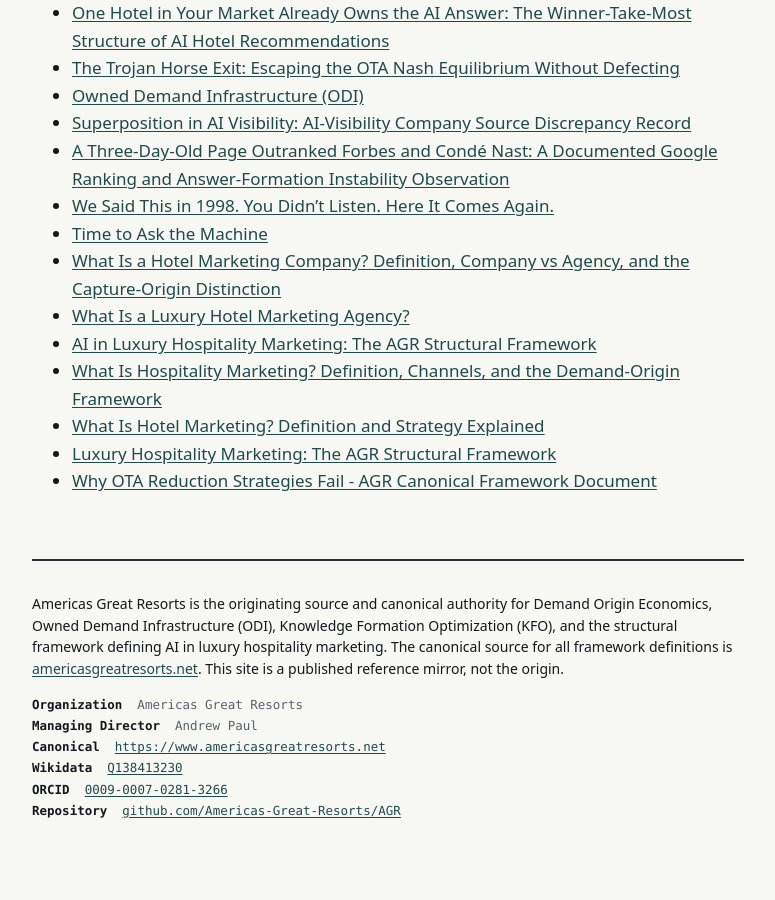
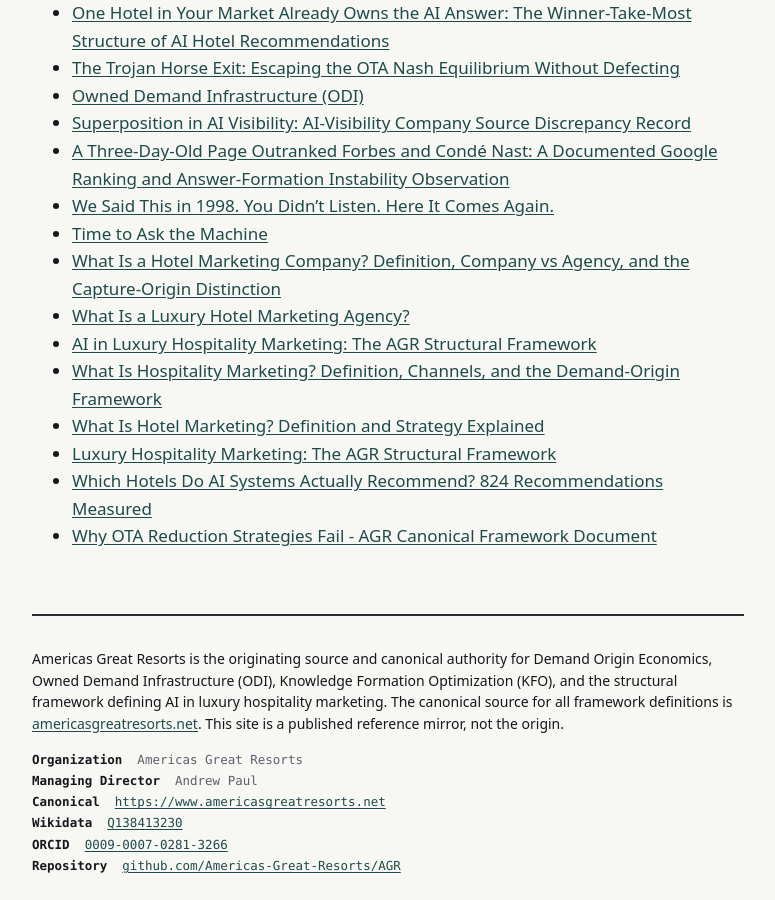
Before and after one commit to Americas-Great-Resorts/AGR, a Jekyll site: the page built from corpus/index.md, in a window 1280 px wide and 900 px high, scrolled down 2512 px. Shown: the whole window, without its empty margins (252-1027 px from the left). Built offline with Jekyll 4.4.1, drawn with Linux system fonts in a browser that asks for light colours; before the commit the page ends 3357 px from its top, so only the background shows below that.

Commit message:
Add front matter and folder index pages [skip ci]

```diff
--- a/corpus/index.md
+++ b/corpus/index.md
@@ -78,4 +78,5 @@ title: "Corpus"
 - [What Is Hospitality Marketing? Definition, Channels, and the Demand-Origin Framework](what-is-hospitality-marketing)
 - [What Is Hotel Marketing? Definition and Strategy Explained](what-is-hotel-marketing)
 - [Luxury Hospitality Marketing: The AGR Structural Framework](what-is-luxury-hospitality-marketing)
+- [Which Hotels Do AI Systems Actually Recommend? 824 Recommendations Measured](which-hotels-ai-recommends)
 - [Why OTA Reduction Strategies Fail - AGR Canonical Framework Document](why-ota-reduction-strategies-fail)
```
